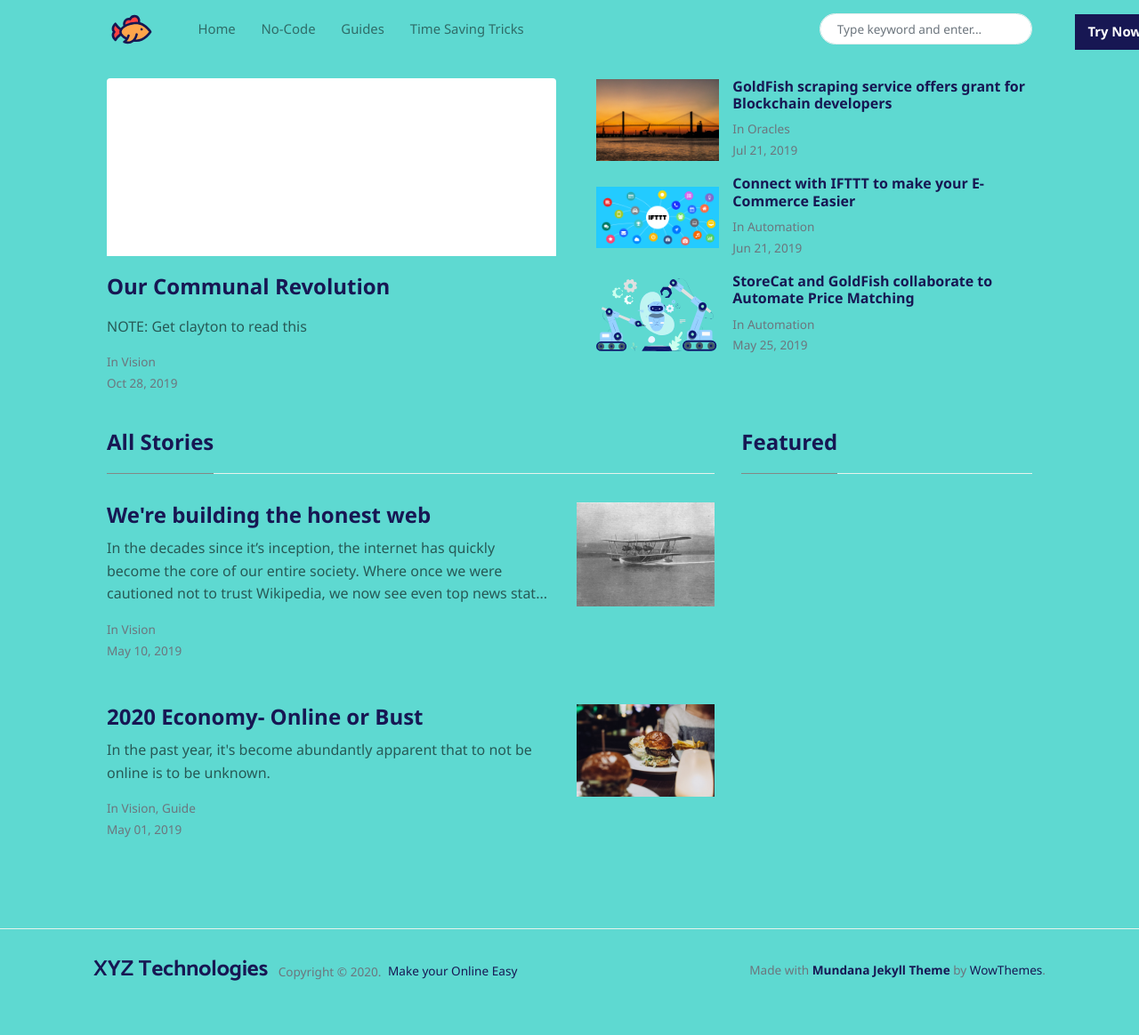
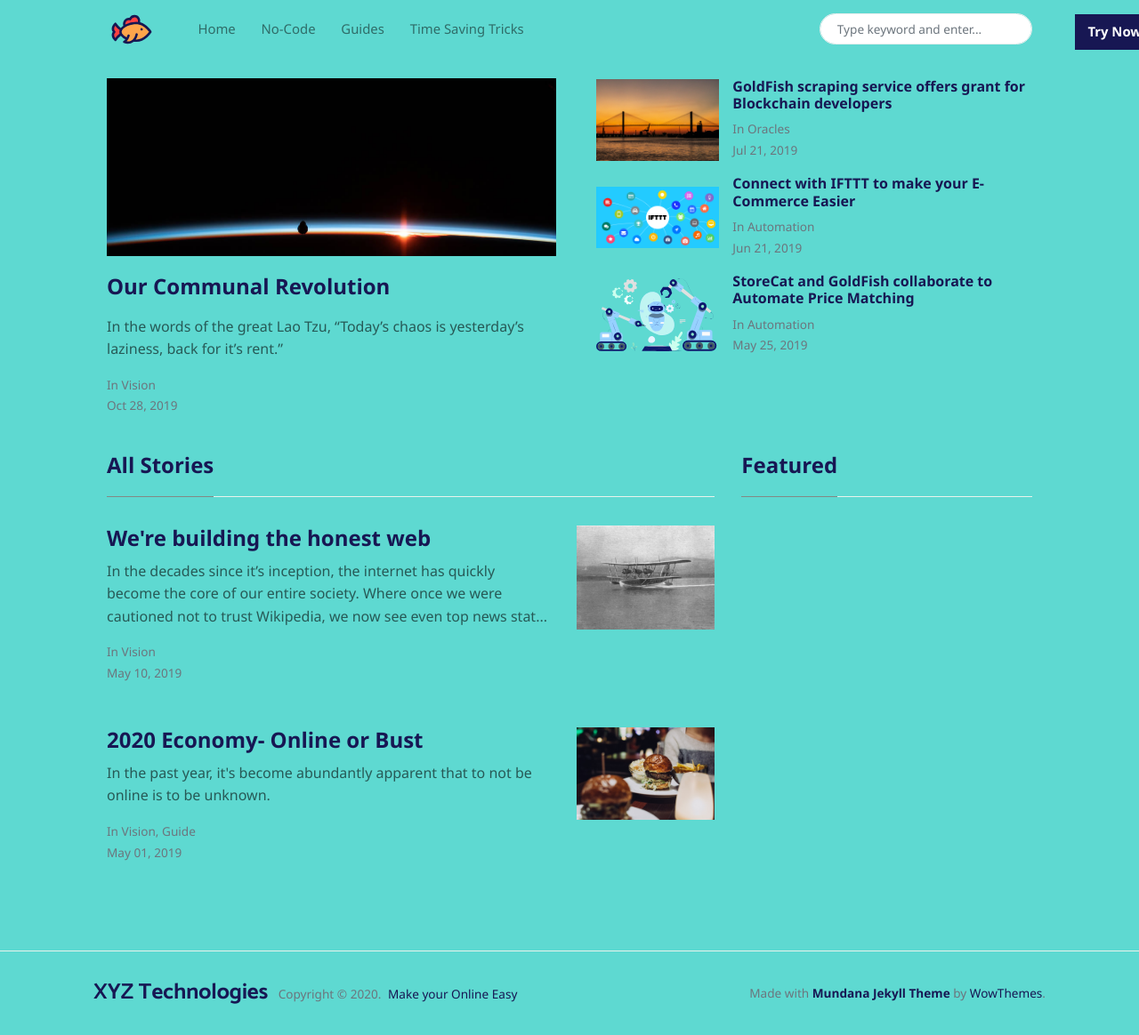
Before and after one commit to tykoii/blog, a Jekyll site: the page built from index.html, in a window 1280 px wide and 1164 px high. Shown: the whole window at 89% size. Built offline with Jekyll 4.4.1, drawn with Linux system fonts in a browser that asks for light colours; nearby versions of some CDN libraries; the list of posts is cut into pages by our own code.

Commit message:
fixing typo

```diff
--- a/_posts/2019-10-28-our-revolution.markdown
+++ b/_posts/2019-10-28-our-revolution.markdown
@@ -2,10 +2,9 @@
 layout: post
 title:  "Our Communal Revolution"
 categories: [ Vision ]
-image: assets/images/blog/ < insert image here >
+image: assets/images/horizon.jpg
 ---
-
-NOTE: Get clayton to read this
+In the words of the great Lao Tzu, "Today's chaos is yesterday's laziness, back for it's rent."
 
 Every generation, voices shape our perspective. Each day, more children are born, open and excited for the world they will inhabit. Our current state of chaos in the world is the crashing of a tide of awareness across the bow of the authoritarian equivalents of the past.
 
@@ -17,12 +16,14 @@ With the current state of democratic governments and their economies, it is clea
 # Blockchain is our Engine for Change
 Since Bitcoin's debut in 2008, we've seen an explosion of research spending on topics like consensus algorithms, peer-to-peer finance, and other decentralized systems. Even with this technology in it's infancy, we've already seen invigorated and widespread cultural adoption. From the moment someone encounters the concept of decentralized finance, they begin a years-long journey as they transition to a new framework of social and economic interfaces.
 
-It can be hard to notice at first, but authoritarian mindsets are laced into everything we know. Our entire social framework as a species has until now, mostly, been curated by a prescribed few who have worked hard to ensure that their prejudice lives on well beyond it's normal lifetime. In the same way that a farmer wishes their family to till the land after their death, our ideological forefathers sought to cement permenantly their own authority as the creators of social order and the innovators of all technology.
+It can be hard to notice at first, but authoritarian mindsets are laced into everything we know. Our entire social framework as a species has until now, mostly, been curated by a prescribed few who have worked hard to ensure that their prejudice lives on well beyond it's normal lifetime.
+
+In the same way that a farmer wishes their family to till the land after their death, our ideological forefathers sought to cement permenantly their own authority as the creators of social order and the innovators of all technology.
 
 *It is simply not true that any class is responsible for our communal survival.*
 
 # How We're Helping
-The GoldFish archive has been designed to provide a common record, abstract, and accurate, of the goings-on of humanity as documented by our online presence. In the same way that jet-trails in the sky signify progress and global connectivity, our mission is to envelop human life in a simple, common system which allows us to ensure that the records have as little bias as possible.
+The GoldFish archive has been designed to provide a common record; abstract, and accurate, of the goings-on of humanity as documented by our online presence. In the same way that jet-trails in the sky signify progress and global connectivity, our mission is to envelop human life in a simple, common system which allows us to ensure that the records have as little bias as possible.
 
 ## Our Values
 We want to create an honest internet by incentivising our community to help us keep track of what matters most.
```
Also changed, not shown: assets/images/horizon.jpg (added).
